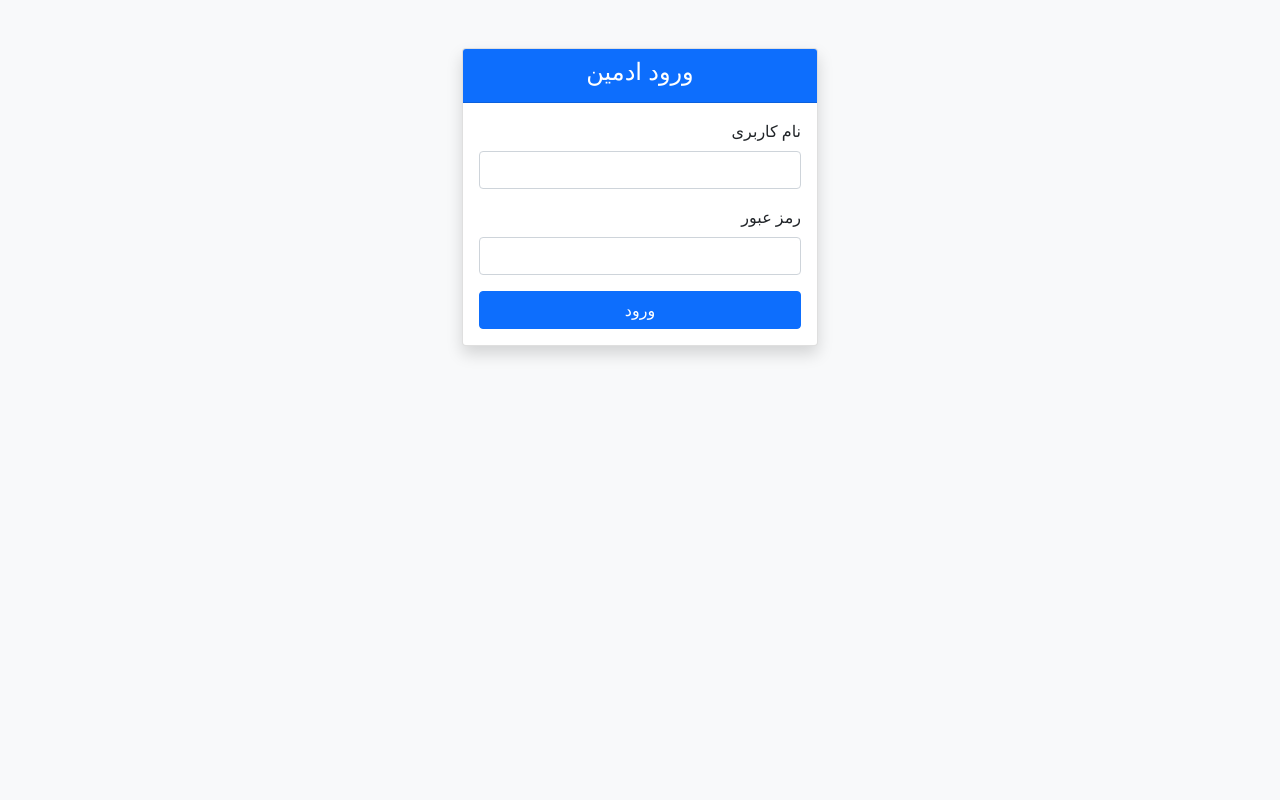
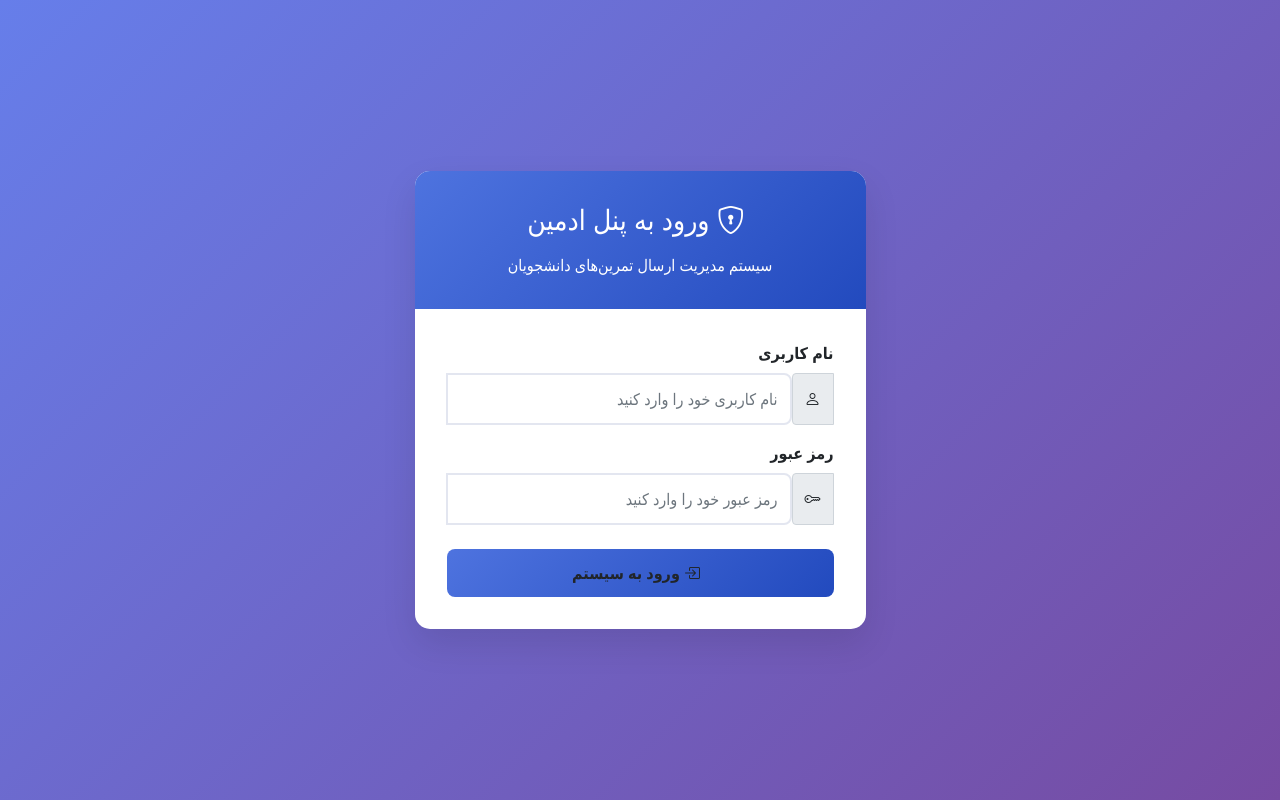
Before and after one commit to milad-ai/db_flask, a Flask app: page /admin/login in a window 1280 px wide. Run offline with Flask 3, Linux system fonts and the light colour scheme; some libraries are stand-ins or nearby versions.

Commit message:
Update admin_login.html

```diff
--- a/templates/admin_login.html
+++ b/templates/admin_login.html
@@ -1,43 +1,114 @@
 
 <!DOCTYPE html>
-<html dir="rtl">
+<html dir="rtl" lang="fa">
 <head>
     <meta charset="UTF-8">
-    <title>ورود ادمین</title>
+    <meta name="viewport" content="width=device-width, initial-scale=1.0">
+    <title>ورود ادمین - سیستم ارسال تمرین</title>
     <link href="https://cdn.jsdelivr.net/npm/bootstrap@5.1.3/dist/css/bootstrap.min.css" rel="stylesheet">
+    <link href="https://cdn.jsdelivr.net/npm/bootstrap-icons@1.7.2/font/bootstrap-icons.css" rel="stylesheet">
+    <style>
+        body {
+            background: linear-gradient(135deg, #667eea 0%, #764ba2 100%);
+            min-height: 100vh;
+            display: flex;
+            align-items: center;
+            font-family: 'Vazir', 'Tanha', 'Segoe UI', Tahoma, Geneva, Verdana, sans-serif;
+        }
+        .login-card {
+            background: white;
+            border-radius: 15px;
+            box-shadow: 0 15px 35px rgba(0, 0, 0, 0.1);
+            overflow: hidden;
+        }
+        .login-header {
+            background: linear-gradient(135deg, #4e73df 0%, #224abe 100%);
+            color: white;
+            padding: 2rem;
+            text-align: center;
+        }
+        .login-body {
+            padding: 2rem;
+        }
+        .form-control {
+            border-radius: 8px;
+            padding: 12px;
+            border: 2px solid #e3e6f0;
+            transition: all 0.3s;
+        }
+        .form-control:focus {
+            border-color: #4e73df;
+            box-shadow: 0 0 0 0.2rem rgba(78, 115, 223, 0.25);
+        }
+        .btn-login {
+            background: linear-gradient(135deg, #4e73df 0%, #224abe 100%);
+            border: none;
+            padding: 12px;
+            border-radius: 8px;
+            font-weight: 600;
+            transition: all 0.3s;
+        }
+        .btn-login:hover {
+            transform: translateY(-2px);
+            box-shadow: 0 4px 15px rgba(78, 115, 223, 0.4);
+        }
+    </style>
 </head>
-<body class="bg-light">
-    <div class="container mt-5">
+<body>
+    <div class="container">
         <div class="row justify-content-center">
-            <div class="col-md-4">
-                <div class="card shadow">
-                    <div class="card-header bg-primary text-white text-center">
-                        <h4>ورود ادمین</h4>
+            <div class="col-md-6 col-lg-5">
+                <div class="login-card">
+                    <div class="login-header">
+                        <h3 class="mb-3">
+                            <i class="bi bi-shield-lock me-2"></i>
+                            ورود به پنل ادمین
+                        </h3>
+                        <p class="mb-0">سیستم مدیریت ارسال تمرین‌های دانشجویان</p>
                     </div>
-                    <div class="card-body">
+                    <div class="login-body">
                         {% with messages = get_flashed_messages(with_categories=true) %}
                             {% if messages %}
                                 {% for category, message in messages %}
-                                    <div class="alert alert-{{ category }}">{{ message }}</div>
+                                    <div class="alert alert-{{ category }} alert-dismissible fade show">
+                                        <i class="bi bi-{% if category == 'success' %}check-circle{% else %}exclamation-triangle{% endif %} me-2"></i>
+                                        {{ message }}
+                                        <button type="button" class="btn-close" data-bs-dismiss="alert"></button>
+                                    </div>
                                 {% endfor %}
                             {% endif %}
                         {% endwith %}
 
                         <form method="POST">
                             <div class="mb-3">
-                                <label class="form-label">نام کاربری</label>
-                                <input type="text" name="username" class="form-control" required>
+                                <label class="form-label fw-bold">نام کاربری</label>
+                                <div class="input-group">
+                                    <span class="input-group-text">
+                                        <i class="bi bi-person"></i>
+                                    </span>
+                                    <input type="text" name="username" class="form-control" placeholder="نام کاربری خود را وارد کنید" required>
+                                </div>
                             </div>
-                            <div class="mb-3">
-                                <label class="form-label">رمز عبور</label>
-                                <input type="password" name="password" class="form-control" required>
+                            <div class="mb-4">
+                                <label class="form-label fw-bold">رمز عبور</label>
+                                <div class="input-group">
+                                    <span class="input-group-text">
+                                        <i class="bi bi-key"></i>
+                                    </span>
+                                    <input type="password" name="password" class="form-control" placeholder="رمز عبور خود را وارد کنید" required>
+                                </div>
                             </div>
-                            <button type="submit" class="btn btn-primary w-100">ورود</button>
+                            <button type="submit" class="btn btn-login w-100">
+                                <i class="bi bi-box-arrow-in-right me-2"></i>
+                                ورود به سیستم
+                            </button>
                         </form>
                     </div>
                 </div>
             </div>
         </div>
     </div>
+
+    <script src="https://cdn.jsdelivr.net/npm/bootstrap@5.1.3/dist/js/bootstrap.bundle.min.js"></script>
 </body>
 </html>
```
